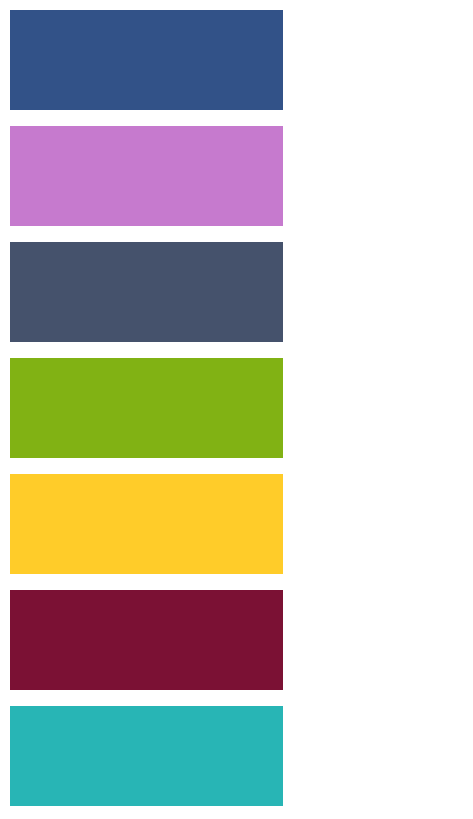
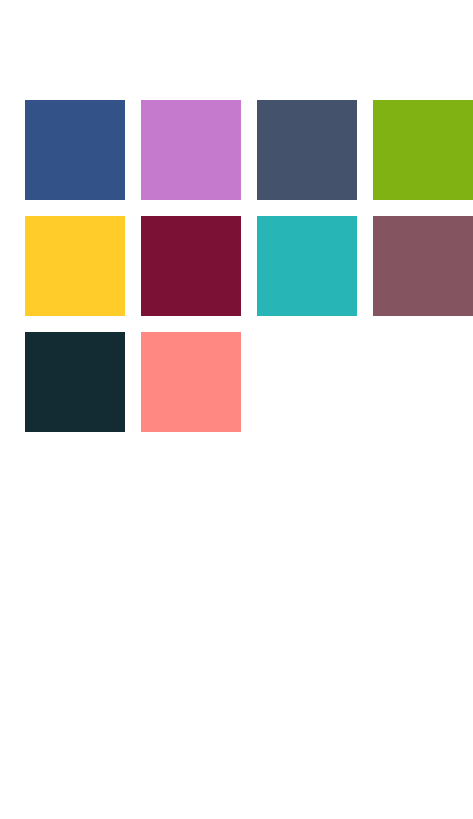
Before and after one commit to udofiasuquo/erp_layout, a plain HTML site: page index.html in a window 390 px wide. Shown: the top 819 px of the page, 473 px wide, since content can reach past the window. Drawn offline with Linux system fonts and the light colour scheme.

Commit message:
remove width from mobile

```diff
--- a/main.css
+++ b/main.css
@@ -60,9 +60,9 @@
 
 @media (max-width: 600px) {
     .wrapper {
-        grid-template-columns: 1fr;
-        width: 70%;
-        margin: 10px;
+
+
+        margin: 100px 25px;
 }
 
 }
```
